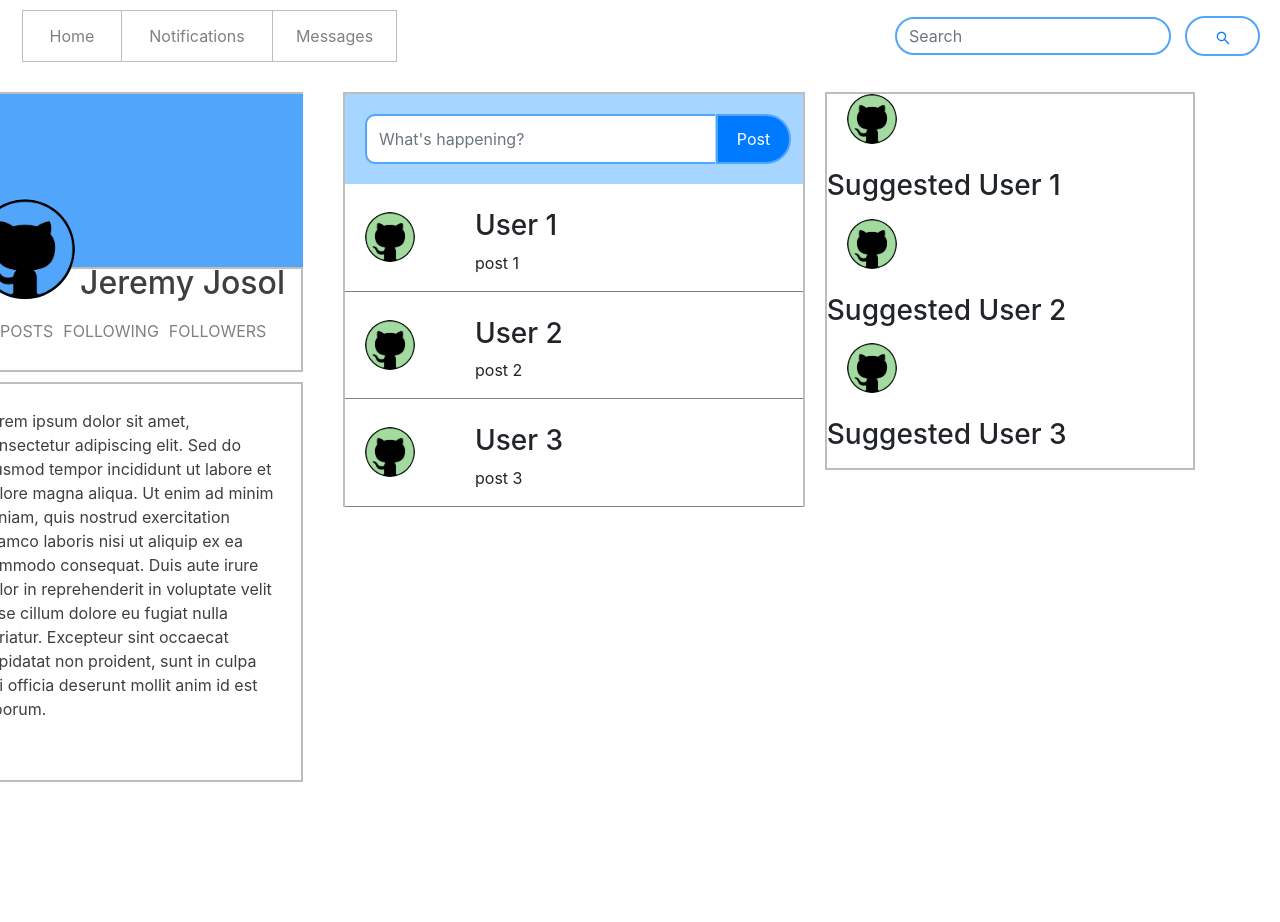
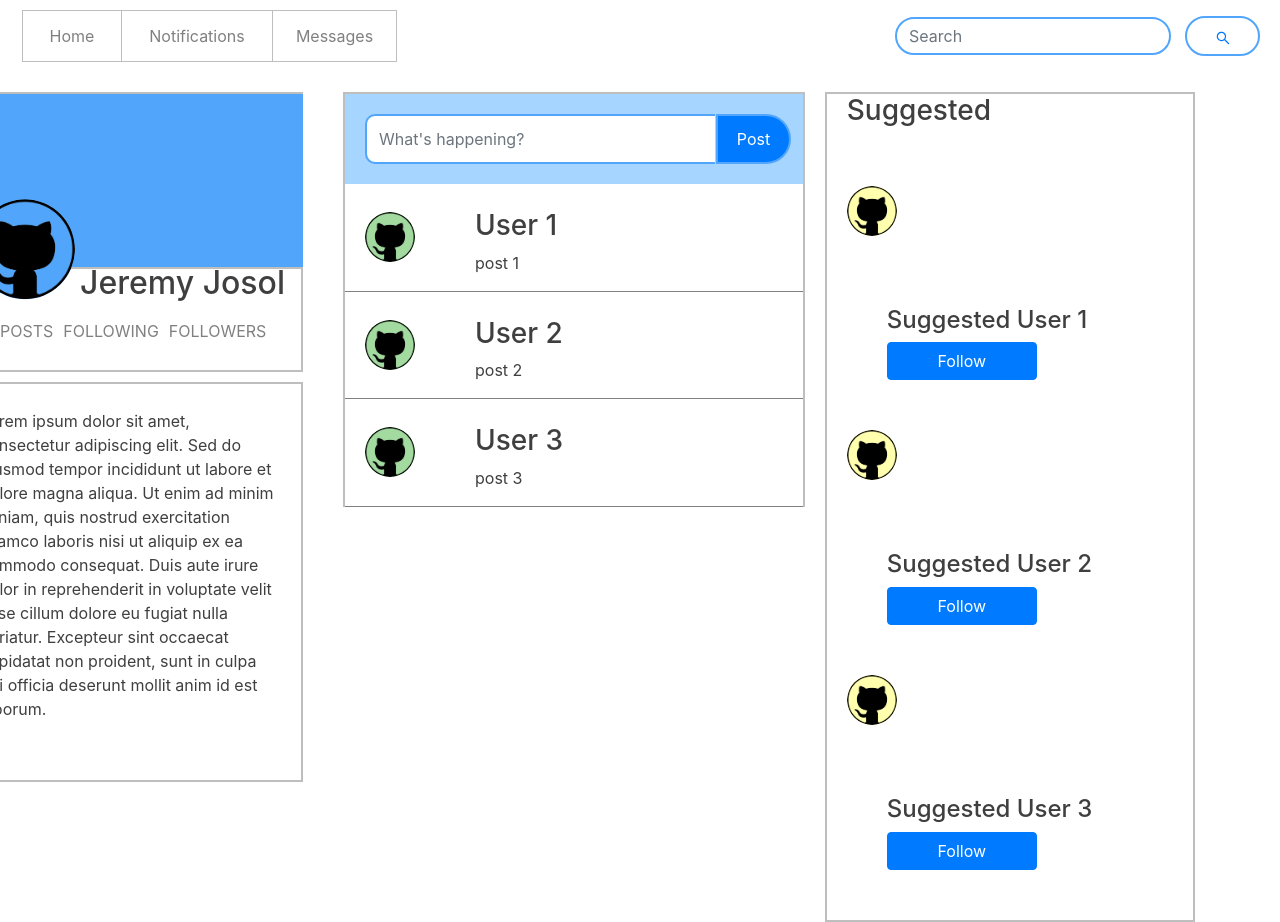
Before and after one commit to jeremyjosol/social-media, a React (Create React App) app: page / in a window 1280 px wide. Before the commit the page ends 800 px from the top, so only its background shows below. Built offline with nearby package versions, Linux system fonts and the light colour scheme.

Commit message:
:hammer_and_wrench:

```diff
--- a/src/components/App.js
+++ b/src/components/App.js
@@ -25,6 +25,7 @@ function App(){
           <FeedList />
         </div>
         <div className="suggested">
+          <h3 className="title">Suggested</h3>
           <SuggestedList />
         </div>
       </div>
--- a/src/components/Suggested.js
+++ b/src/components/Suggested.js
@@ -6,10 +6,12 @@ const Suggested = (props) => {
   return (
     <React.Fragment>
       <div className="suggested-user">
-        <img src={profilePicture} alt="PFP" className="feed-pfp" />
+        <img src={profilePicture} alt="PFP" className="suggested-pfp" />
         <div className="suggested-content">
-          <h3>{props.name}</h3>
-          <p>{props.post}</p>
+          <h4>{props.name}</h4>
+          <div className="follow">
+            <button className="btn btn-primary follow" type="button">Follow</button>
+          </div>
         </div>
       </div>
     </React.Fragment>
--- a/src/index.css
+++ b/src/index.css
@@ -151,7 +151,7 @@ code {
   margin-top: 25px;
 }
 
-.feed-pfp {
+.feed-pfp, .suggested-pfp {
   background-color: rgb(163, 218, 160);
   border-radius: 50px;
   width: 50px;
@@ -161,10 +161,11 @@ code {
   display: inline-block;
 }
 
-.feed-content {
+.feed-content, .suggested-content {
   margin-left: 60px;
   vertical-align: middle;
   display: inline-block;
+  color: rgb(63, 63, 63);
 }
 
 .feed-post {
@@ -201,4 +202,24 @@ code {
   height: 100%;
   width: 500px;
   flex: 4;
+  padding-bottom: 50px;
 }
+
+.suggested-pfp {
+  background-color: rgb(255, 255, 174);
+  margin-top: 50px;
+}
+
+.suggested-content {
+  margin-top: 45px;
+  margin-right: 40px;
+}
+
+.follow {
+  width: 150px;
+}
+
+.title {
+  margin-left: 20px;
+  color: rgb(63, 63, 63);
+}
```
